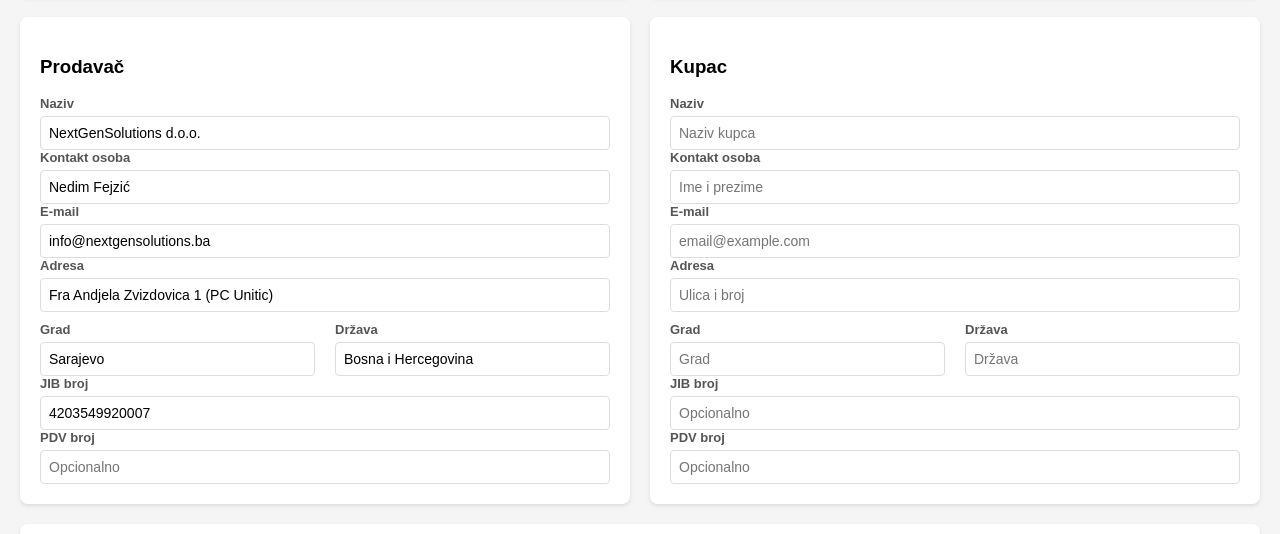
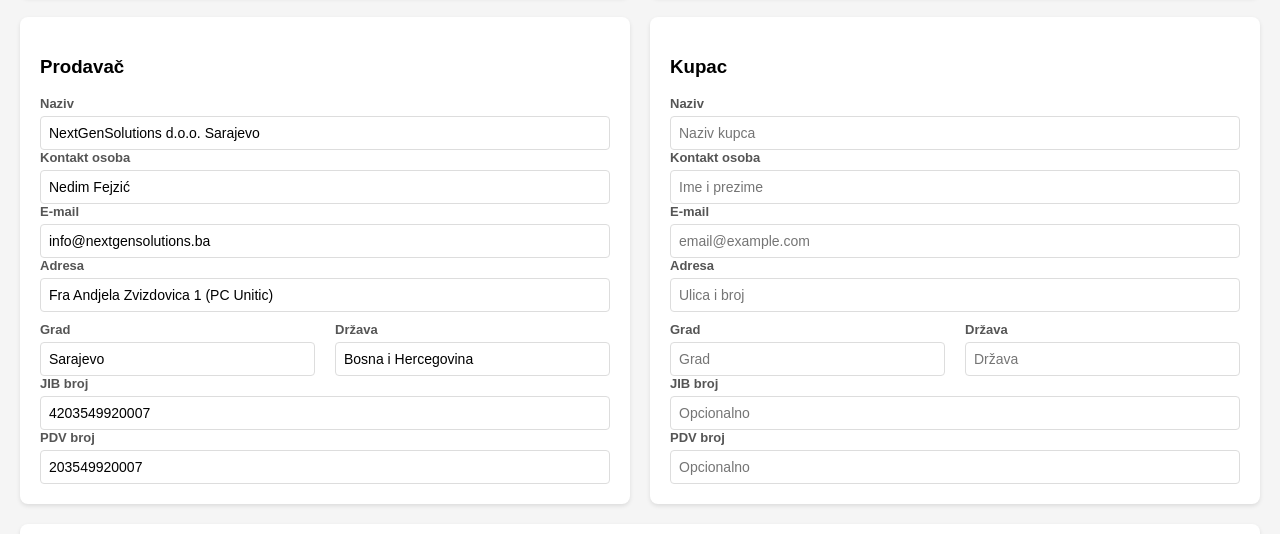
Before and after one commit to grovnic/faktura, a plain HTML site: page index.html in a window 1280 px wide. Shown: the part 504-1038 px from the top of the page. Drawn offline with Linux system fonts and the light colour scheme.

Commit message:
Update index.html

```diff
--- a/index.html
+++ b/index.html
@@ -67,7 +67,7 @@
             <div class="app-box">
                 <h3>Prodavač</h3>
                 <label>Naziv</label>
-                <input type="text" id="sellerName" value="NextGenSolutions d.o.o." oninput="render()">
+                <input type="text" id="sellerName" value="NextGenSolutions d.o.o. Sarajevo" oninput="render()">
                 <label>Kontakt osoba</label>
                 <input type="text" id="sellerContact" value="Nedim Fejzić" oninput="render()">
                 <label>E-mail</label>
@@ -87,7 +87,7 @@
                 <label>JIB broj</label>
                 <input type="text" id="sellerJIB" value="4203549920007" oninput="render()">
                 <label>PDV broj</label>
-                <input type="text" id="sellerVAT" placeholder="Opcionalno" oninput="render()">
+                <input type="text" id="sellerVAT" value="203549920007" placeholder="Opcionalno" oninput="render()">
             </div>
 
             <div class="app-box">
```
